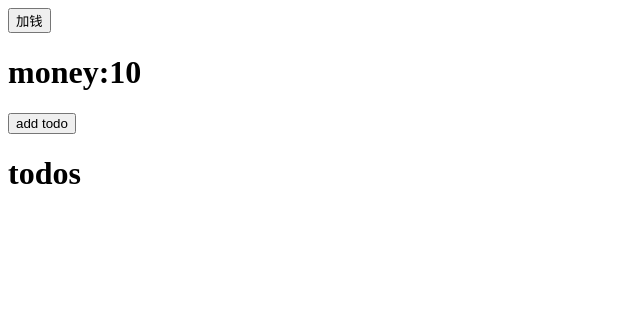
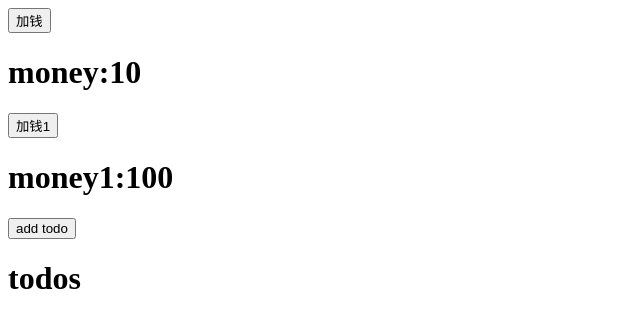
Before and after one commit to qinjialei24/xxxx, a React (Create React App) app: page / in a window 1280 px wide. Shown: the top 328 px of the page, without its empty margins (0-640 px from the left). Built offline with nearby package versions, Linux system fonts and the light colour scheme.

Commit message:
支持子模块

```diff
--- a/src/App.tsx
+++ b/src/App.tsx
@@ -8,6 +8,7 @@ function App() {
     });
 
     const money = useSelector((state: any) => state.count.money)
+    const money1 = useSelector((state: any) => state.count.money1)
 
     const dispatch = useDispatch()
 
@@ -19,6 +20,13 @@ function App() {
                 }}>加钱
                 </button>
                 <h1>money:{money}</h1>
+
+                <button onClick={() => {
+                    reducerMap.count.add1(12)
+                }}>
+                    加钱1
+                </button>
+                <h1>money1:{money1}</h1>
             </div>
         )
     }
--- a/src/store/index.ts
+++ b/src/store/index.ts
@@ -3,9 +3,10 @@ import countModel from "./modules/count";
 import {getReducerMap, processReducerModules, setActionToStore} from "../redux-brief";
 import {combineReducers, createStore} from "redux";
 import todos from "../reducers/todo";
+import {ChildModule} from "./modules/child1";
 
 interface ReduxBriefReducers {
-    count:CountModule['reducer']
+    count:CountModule['reducer'] & ChildModule['reducer']
 }
 
 const reduxBriefModules = processReducerModules({
--- a/src/store/modules/child1.ts
+++ b/src/store/modules/child1.ts
@@ -1,31 +1,29 @@
-
-export interface ChildModule{
-    namespace:'count'
-    state:{
-        money1:number
+export interface ChildModule {
+    namespace: 'count'
+    state: {
+        money1: number
     }
-    reducer:{
-        add1: (payload:number,state:ChildModule['state']) =>void
-        minus1: (payload:number,state:ChildModule['state']) =>void
+    reducer: {
+        add1: (payload: number, state: ChildModule['state']) => void
+        minus1: (payload: number, state: ChildModule['state']) => void
     }
 }
 
 
-const childModule:ChildModule = {
-    namespace:'count',
-    state:{
-        money1:0
+const childModule: ChildModule = {
+    namespace: 'count',
+    state: {
+        money1: 100
     },
-    reducer:{
-        add1(payload,state){
-            state.money1+=payload
+    reducer: {
+         add1(payload, state) {
+            state.money1 += payload
         },
-        minus1(payload,state){
-            state.money1-=payload
+        minus1(payload, state) {
+            state.money1 -= payload
         },
     }
 }
 
 
-
 export default childModule
```
